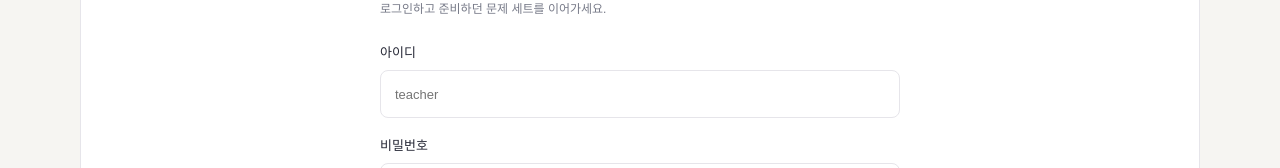
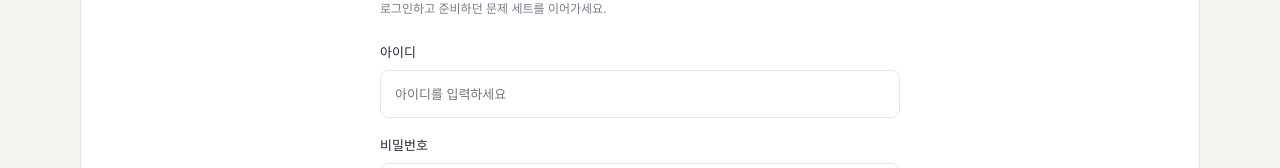
Before and after one commit to 2026-SWWU-MVP/frontend, a React (Vite) app: page /login in a window 1280 px wide. Shown: the part 374-542 px from the top of the page. Built offline with nearby package versions, Linux system fonts and the light colour scheme; no server answers.

Commit message:
feat(minseo): 아이디 입력 placeholder 문구 변경

```diff
--- a/src/pages/auth/ui/AuthPage.tsx
+++ b/src/pages/auth/ui/AuthPage.tsx
@@ -136,7 +136,7 @@ export function AuthPage({ mode = "login" }: { mode?: "login" | "signup" }) {
               value={form.loginId}
               onChange={update("loginId")}
               onBlur={verifyLoginId}
-              placeholder="teacher"
+              placeholder="아이디를 입력하세요"
               required
             />
             {loginIdMessage && (
```
